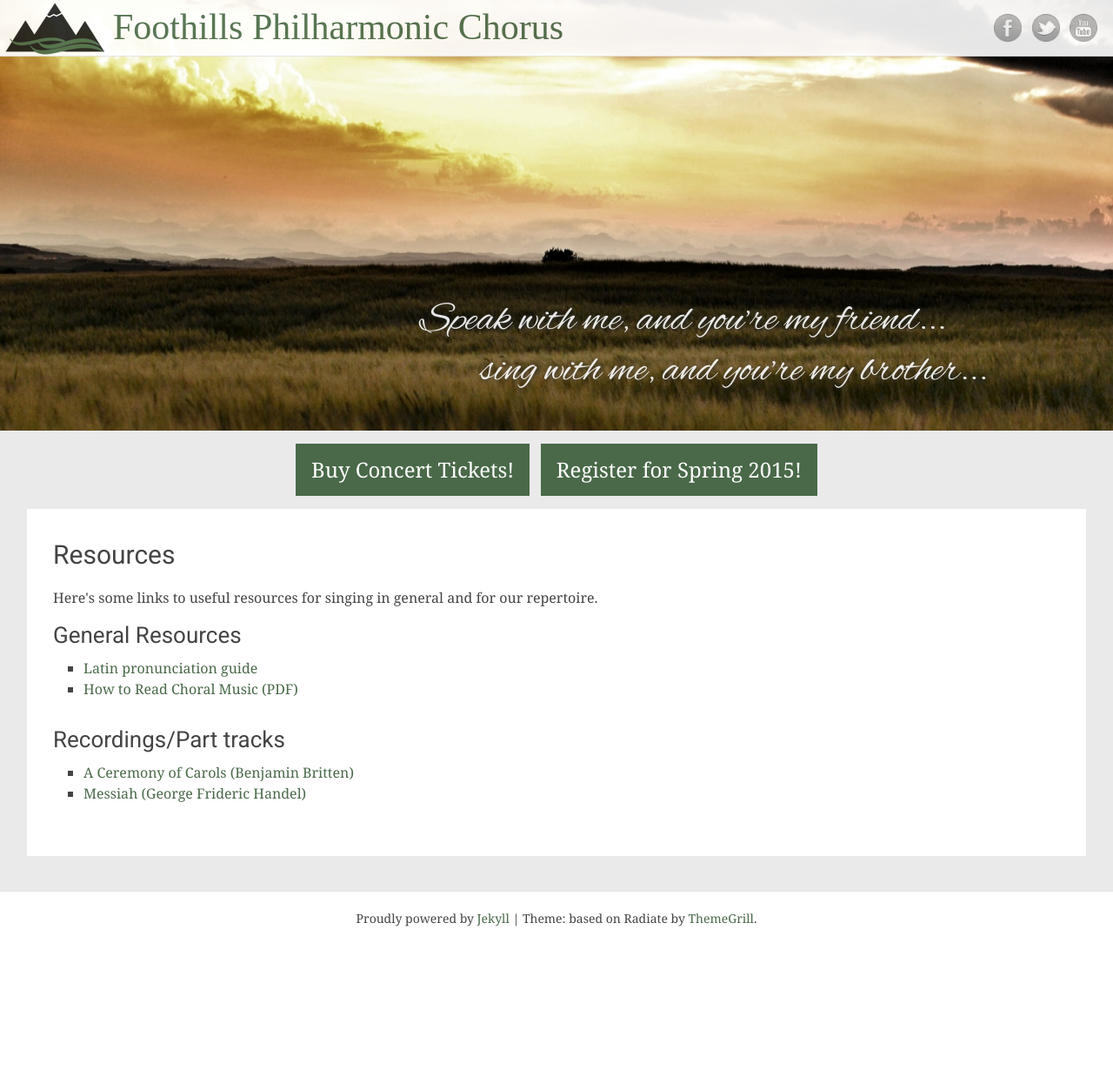
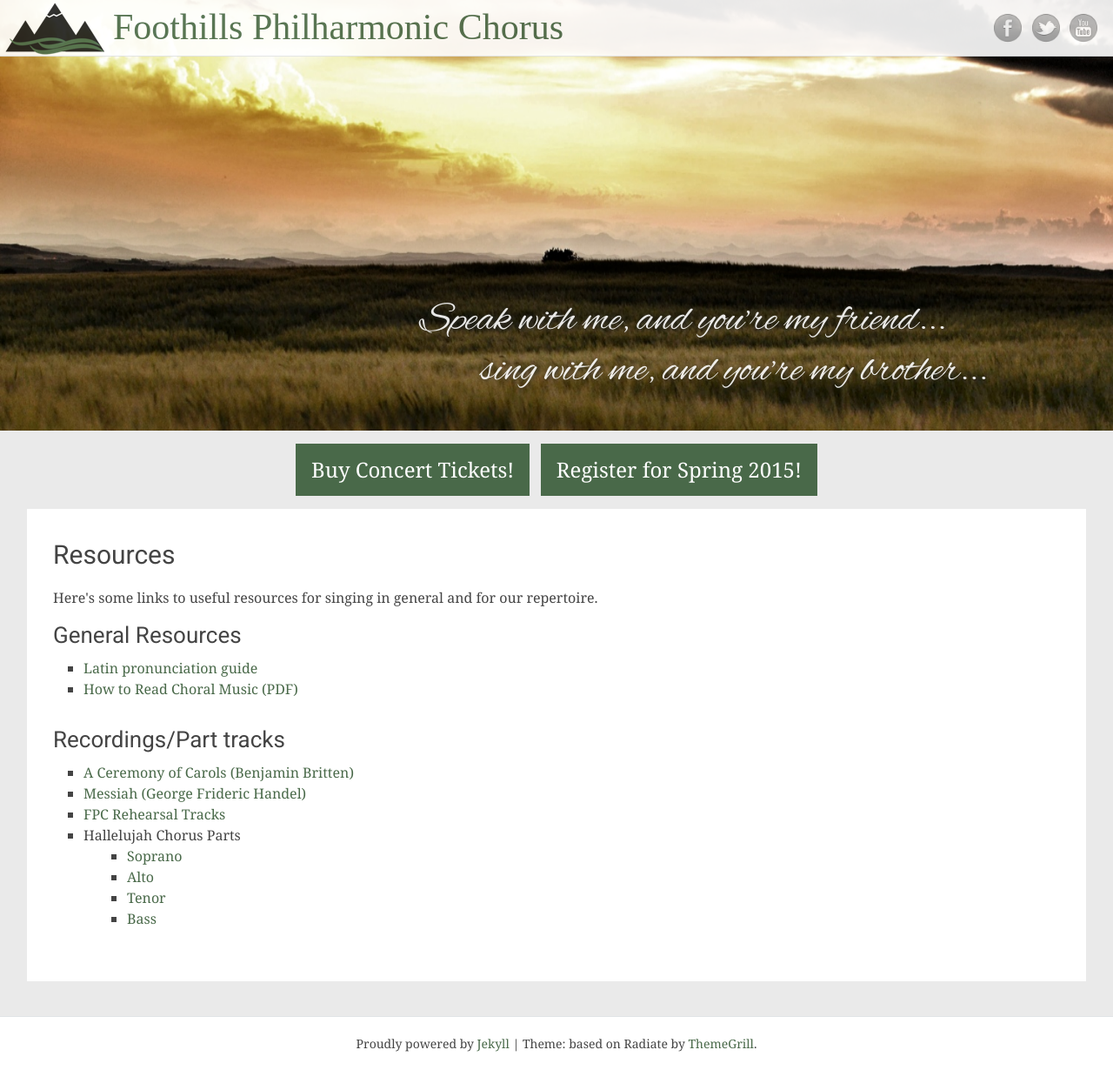
Before and after one commit to percyhanna/fps, a Jekyll site: the page built from resources.html, in a window 1280 px wide and 1230 px high. Shown: the whole window at 87% size. Built offline with Jekyll 4.4.1, drawn with Linux system fonts in a browser that asks for light colours; some web fonts are replaced; Markdown is read by kramdown in place of the engine named in the settings.

Commit message:
Add Hallelujah Chorus parts

```diff
--- a/resources.html
+++ b/resources.html
@@ -21,6 +21,16 @@ title: Resources
           <ul>
             <li><a href="http://www.cyberbass.com/Major_Works/Britten_B/britten_ceremony_carols_satb.htm" target="_blank">A Ceremony of Carols (Benjamin Britten)</a></li>
             <li><a href="http://www.cyberbass.com/Major_Works/Handel_GF/Handel_Messiah.htm" target="_blank">Messiah (George Frideric Handel)</a></li>
+            <li><a href="https://drive.google.com/folderview?id=0B4bI51UORmTRTzlmQ2tEbUZGRk0&amp;usp=sharing" target="_blank">FPC Rehearsal Tracks</a></li>
+            <li>
+              Hallelujah Chorus Parts
+              <ul>
+                <li><a href="https://www.youtube.com/watch?v=35C7N-psrMg" target="_blank">Soprano</a></li>
+                <li><a href="https://www.youtube.com/watch?v=QMFW0pT5tbY" target="_blank">Alto</a></li>
+                <li><a href="https://www.youtube.com/watch?v=xakqy9L5lh0" target="_blank">Tenor</a></li>
+                <li><a href="https://www.youtube.com/watch?v=KgEthMjqB_4" target="_blank">Bass</a></li>
+              </ul>
+            </li>
           </ul>
         </div>
       </article>
```
